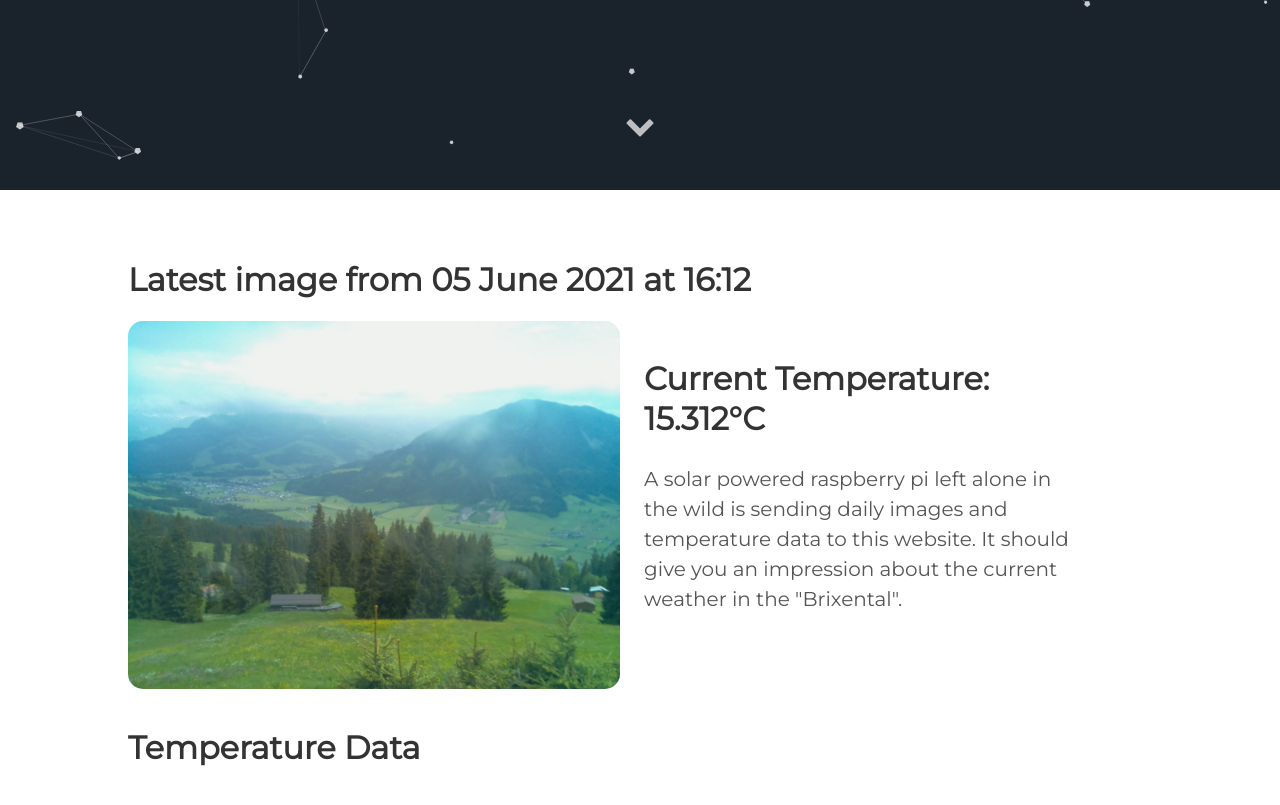
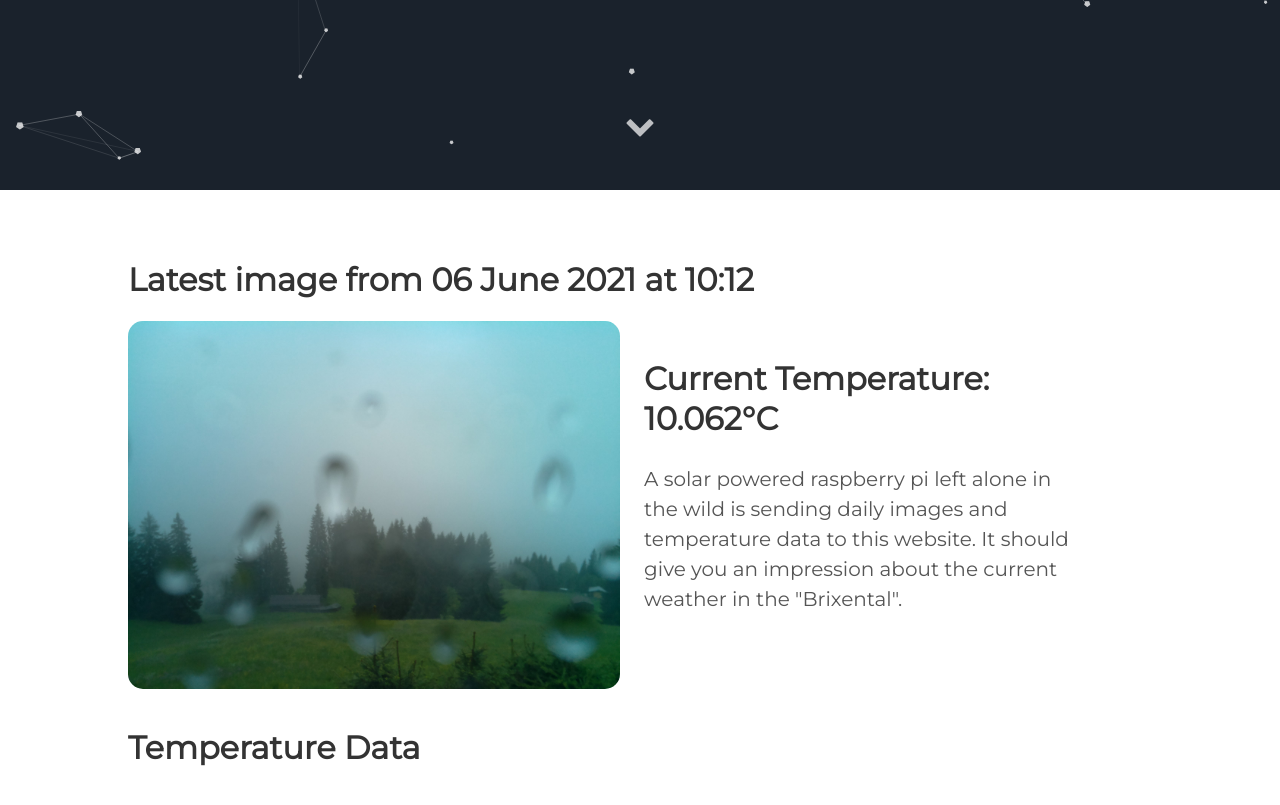
Before and after one commit to vektorious/vektorious.github.io, a Jekyll site: the page built from resources/huette.md, in a window 1280 px wide and 900 px high, scrolled down 710 px. Shown: the top 805 px of the window. Built offline with Jekyll 4.4.1, drawn with Linux system fonts in a browser that asks for light colours.

Commit message:
I'm a bot beep boop

```diff
--- a/resources/huette.md
+++ b/resources/huette.md
@@ -6,13 +6,13 @@ image: '/assets/img/'
 description: 'Live image from the Austrian alps'
 twitter_text: ' '
 ---
-## Latest image from 05 June 2021 at 16:12
+## Latest image from 06 June 2021 at 10:12
 <div class="huette">
   <div class="huette-image">
     <img src="{{ "/assets/img/huette.jpg" | prepend: site.baseurl }}">
   </div>
   <div class="huette-text">
-        <h2>Current Temperature: 15.312°C</h2>
+        <h2>Current Temperature: 10.062°C</h2>
         <p>A solar powered raspberry pi left alone in the wild is sending daily images and temperature data to this website. It should give you an impression about the current weather in the "Brixental".</p>
 
   </div>
```
Also changed, not shown: rpi-script/2021-06-06_101107.txt (renamed from rpi-script/2021-06-05_161106.txt, +5 -5 lines), rpi-script/huette.md (+2 -2 lines), assets/img/huette.jpg, assets/img/temp_plot.png, rpi-script/temp_plot.png, 1 other file.
